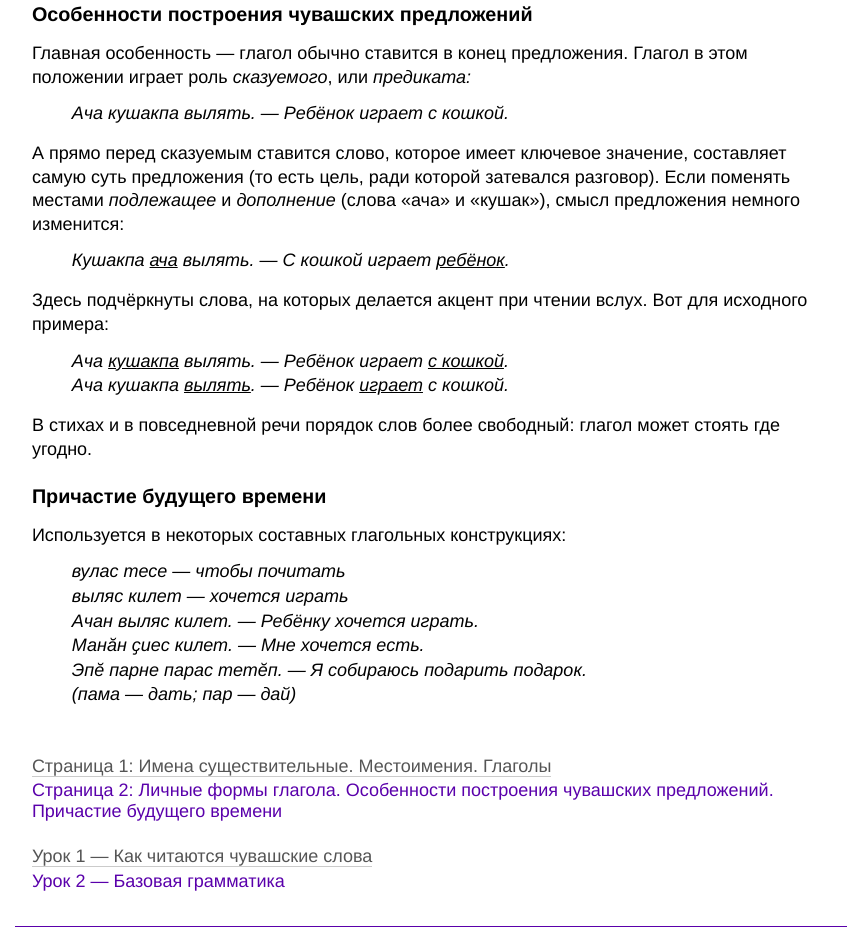
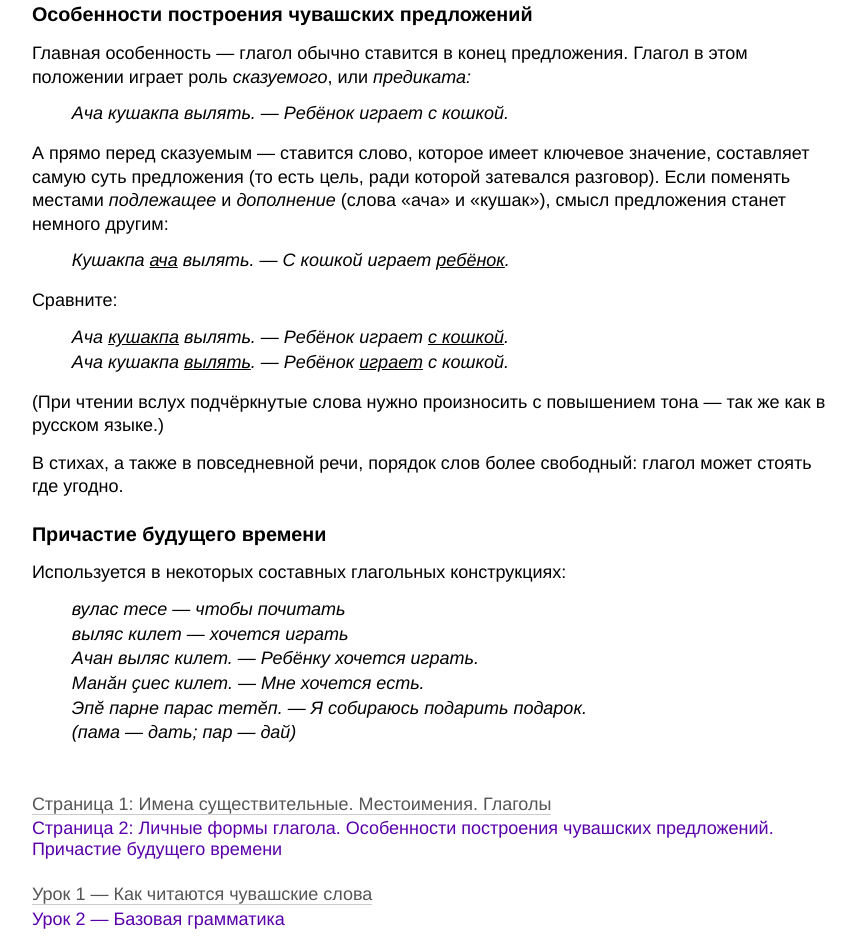
Before and after one commit to einse/chuvash-lessons, a plain HTML site: page 2/2/index.html in a window 1280 px wide. Shown: the part 831-1773 px from the top of the page, without its empty margins (209-1065 px from the left). Drawn offline with Linux system fonts and the light colour scheme.

Commit message:
Edited a paragraph about pronunciation

```diff
--- a/2/2/index.html
+++ b/2/2/index.html
@@ -100,20 +100,21 @@
         <li>Ача кушакпа вылять. &mdash; Ребёнок играет с кошкой.</li>
       </ul>
     </div>
-    <p>А прямо перед сказуемым ставится слово, которое имеет ключевое значение, составляет самую суть предложения (то есть цель, ради которой затевался разговор). Если поменять местами <em>подлежащее</em> и <em>дополнение</em> (слова &laquo;ача&raquo; и &laquo;кушак&raquo;), смысл предложения немного изменится:</p>
+    <p>А прямо перед сказуемым &mdash; ставится слово, которое имеет ключевое значение, составляет самую суть предложения (то есть цель, ради которой затевался разговор). Если поменять местами <em>подлежащее</em> и <em>дополнение</em> (слова &laquo;ача&raquo; и &laquo;кушак&raquo;), смысл предложения станет немного другим:</p>
     <div class="example-medium">
       <ul>
         <li>Кушакпа <u>ача</u> вылять. &mdash; С кошкой играет <u>ребёнок</u>.</li>
       </ul>
     </div>
-    <p>Здесь подчёркнуты слова, на которых делается акцент при чтении вслух. Вот для исходного примера: </p>
+    <p>Сравните: </p>
     <div class="example-medium">
       <ul>
         <li>Ача <u>кушакпа</u> вылять. &mdash; Ребёнок играет <u>с кошкой</u>.</li>
         <li>Ача кушакпа <u>вылять</u>. &mdash; Ребёнок <u>играет</u> с кошкой.</li>
       </ul>
     </div>
-    <p>В стихах и в повседневной речи порядок слов более свободный: глагол может стоять где угодно.</p>
+    <p>(При чтении вслух подчёркнутые слова нужно произносить с повышением тона &mdash; так же как в русском языке.)</p>
+    <p>В стихах, а также в повседневной речи, порядок слов более свободный: глагол может стоять где угодно.</p>
     <h2>Причастие будущего времени</h2>
     <p>Используется в некоторых составных глагольных конструкциях:</p>
     <div class="example-medium">
```
